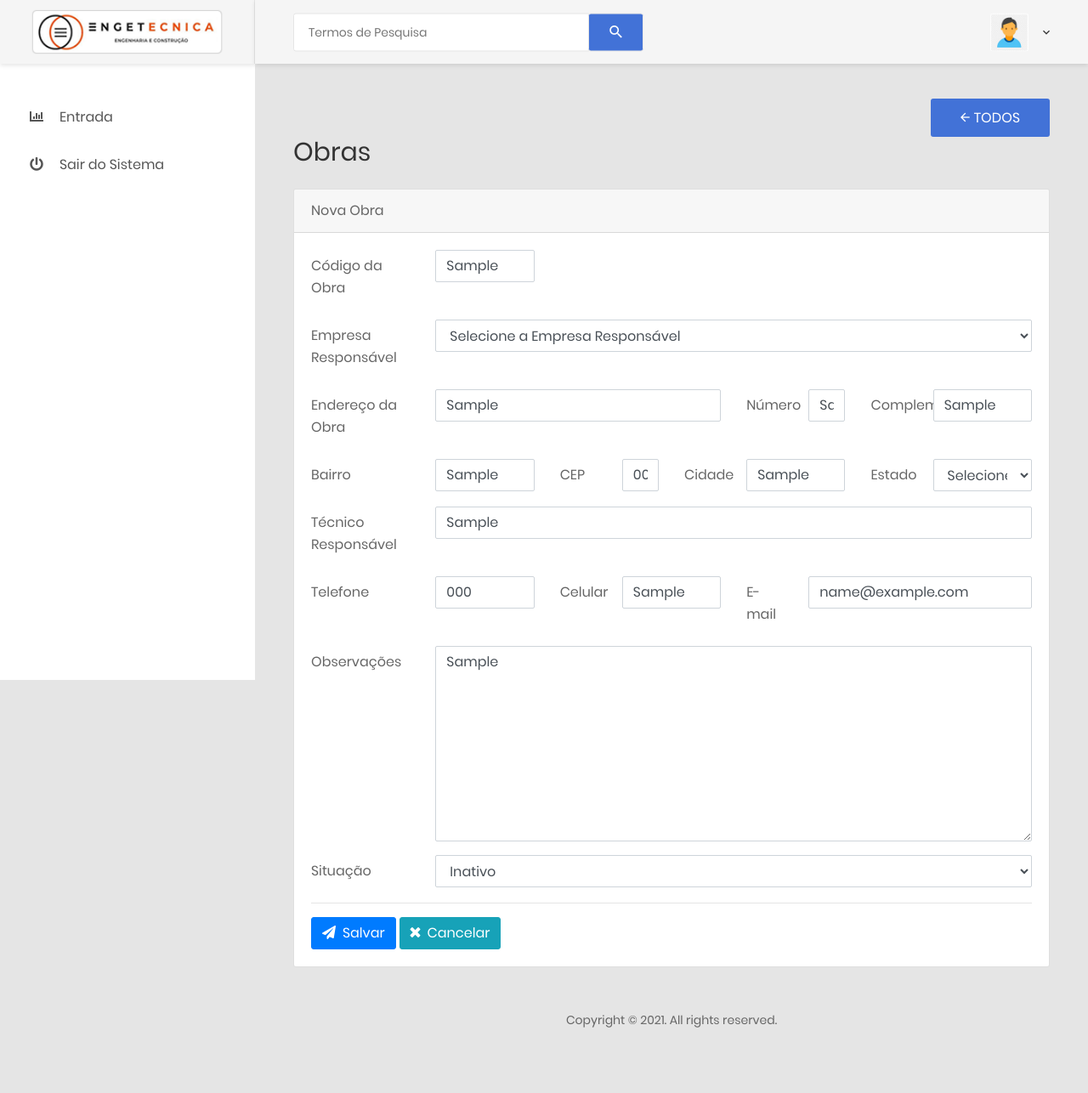
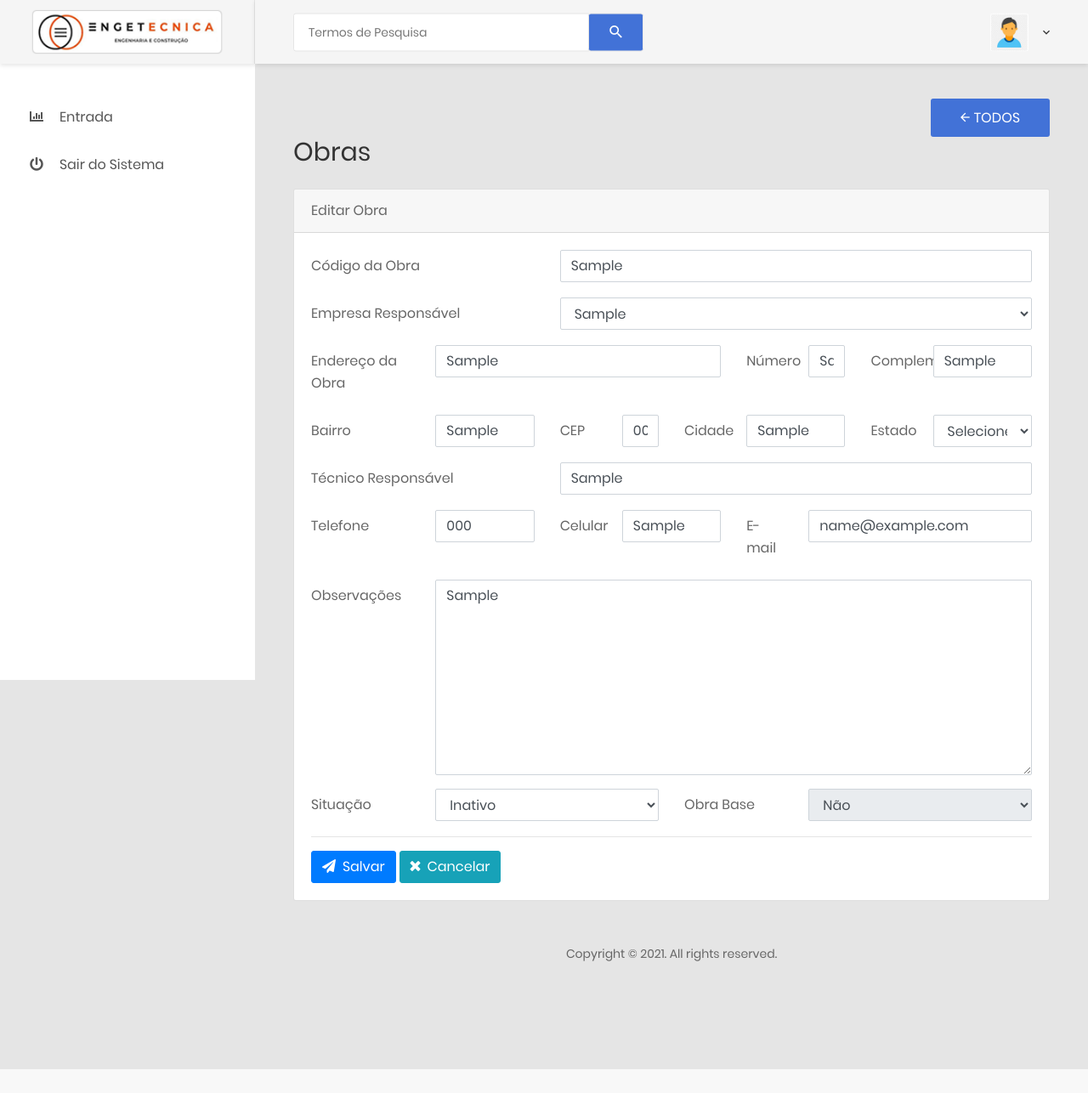
Before and after one commit to engetecnica/sga-ativos, a CodeIgniter app: page /database/index.php/obra/editar/1 in a window 1280 px wide. Shown: the top 1286 px of the page at 85% size. After the commit the page ends 1258 px from the top, so only its background shows below. Run offline with CodeIgniter, Linux system fonts and the light colour scheme; the visitor is signed in with stand-in values (Sample User, id 1); tables that the repository leaves empty or names only in its code hold one stand-in row (values such as "Sample post"); data that the repository does not hold is empty; some libraries are stand-ins or nearby versions.

Commit message:
Atualiza modulo cadastro de obras

```diff
--- a/application/core/MY_Loader.php
+++ b/application/core/MY_Loader.php
@@ -14,6 +14,20 @@ class MY_Loader extends MX_Loader {
 
     		case 1:
     		$status = "INATIVO";
+    		break;
+    	}
+
+    	return $status;
+    }
+
+    public function get_obra_base($status=null){
+    	switch($status){
+    		case 0:
+    		$status = "NÃO";
+    		break;
+
+    		case 1:
+    		$status = "SIM";
     		break;
     	}
 
--- a/application/modules/obra/controllers/Obra.php
+++ b/application/modules/obra/controllers/Obra.php
@@ -21,9 +21,7 @@ class Obra  extends MY_Controller {
     }
 
     function index($subitem=null) {
-
         $data['lista'] = $this->obra_model->get_lista();
-
     	$subitem = ($subitem==null ? 'index' : $subitem);
         $this->get_template($subitem, $data);
     }
@@ -35,14 +33,15 @@ class Obra  extends MY_Controller {
     }
 
     function editar($id_obra=null){
+        $data['empresas'] = $this->obra_model->get_empresas();
         $data['detalhes'] = $this->obra_model->get_obra($id_obra);
         $data['estados'] = $this->get_estados();
         $this->get_template('index_form', $data);
     }
 
     function salvar(){
-
         $data['id_obra'] = !is_null($this->input->post('id_obra')) ? $this->input->post('id_obra') : '';
+        $data['id_empresa'] = !is_null($this->input->post('id_empresa')) ? $this->input->post('id_empresa') : null;
         $data['codigo_obra'] = $this->input->post('codigo_obra');
         $data['endereco'] = $this->input->post('endereco');
         $data['endereco_numero'] = $this->input->post('endereco_numero');
@@ -59,13 +58,16 @@ class Obra  extends MY_Controller {
         $data['situacao'] = $this->input->post('situacao');
 
         $tratamento = $this->obra_model->salvar_formulario($data);
+        if ($this->input->post('obra_base') && ($this->input->post('obra_base') == 1)){
+            $this->obra_model->set_obra_base($data['id_obra']);
+        }
+
         if($data['id_obra']==''){
             $this->session->set_flashdata('msg_retorno', "Novo registro inserido com sucesso!");
         } else {
             $this->session->set_flashdata('msg_retorno', "Registro atualizado com sucesso!");
         }
         echo redirect(base_url("obra"));
-
     }
 
     function deletar($id=null){
--- a/application/modules/obra/models/Obra_model.php
+++ b/application/modules/obra/models/Obra_model.php
@@ -16,8 +16,12 @@ class Obra_model extends MY_Model {
 	}
 
 	public function get_lista(){
-		$this->db->order_by('id_obra', 'ASC');
-		return $this->db->get('obra')->result();
+		return $this->db->select('obra.*, ep.razao_social as empresa, ep.nome_fantasia')
+		->from('obra')
+		->order_by('id_obra', 'ASC')
+		->join("empresa ep", "ep.id_empresa=obra.id_empresa")
+		->group_by('obra.id_obra')
+		->get()->result();
 	}
 
 	public function get_obra($id_obra=null){
@@ -31,5 +35,29 @@ class Obra_model extends MY_Model {
 		return $this->db->get('empresa')->result();
 	}
 
+	public function set_obra_base($id_obra){
+		$obras = $this->db->select('obra.*')
+						->from('obra')
+						->order_by('id_obra', 'ASC')
+						->where("obra_base = 1")
+						->get()->result();
+
+		if (count($obras) > 0) {
+			foreach ($obras as $obra) {
+				$obra->obra_base = null;
+				$this->salvar_formulario((array) $obra);
+			}
+		}
+
+		$obras = $this->db->select('obra.*')
+		->from('obra')
+		->where(["id_obra" => $id_obra])
+		->get()->result();
+
+		if (isset($obras[0])) {
+			$obras[0]->obra_base = 1;
+			$this->salvar_formulario((array) $obras[0]);
+		}
+	}
 
 }
--- a/application/modules/obra/views/index.php
+++ b/application/modules/obra/views/index.php
@@ -22,10 +22,12 @@
                                 <tr>
                                     <th width="7%">Id</th>
                                     <th>Código da Obra</th>
+                                    <th>Empresa</th>
                                     <th>Responsável</th>
                                     <th>E-mail</th>
                                     <th>Celular</th>
                                     <th>Situação</th>
+                                    <th>Obra Base</th>
                                     <th class="text-right">Opções</th>
                                 </tr>
                             </thead>
@@ -34,13 +36,17 @@
                                 <tr>
                                     <td><?php echo $valor->id_obra; ?></td>
                                     <td><?php echo $valor->codigo_obra; ?></td>
+                                    <td><?php echo $valor->empresa; ?></td>
                                     <td><?php echo $valor->responsavel; ?></td>
                                     <td><?php echo $valor->responsavel_email; ?></td>
                                     <td><?php echo $valor->responsavel_celular; ?></td>
                                     <td><?php echo $this->get_situacao($valor->situacao); ?></td>
+                                    <td><?php echo $this->get_obra_base($valor->obra_base); ?></td>
                                     <td class="text-right">
                                         <a href="<?php echo base_url('obra'); ?>/editar/<?php echo $valor->id_obra; ?>"><i class="fas fa-edit"></i></a>
+                                        <?php if (!$valor->obra_base) { ?>
                                         <a href="javascript:void(0)" data-href="<?php echo base_url('obra'); ?>/deletar/<?php echo $valor->id_obra; ?>" data-registro="<?php echo $valor->id_obra;?>" data-tabela="obra" class="deletar_registro"><i class="fas fa-remove"></i></a>
+                                        <?php } ?>
                                     </td>
                                 </tr>
                                <?php } ?>
--- a/application/modules/obra/views/index_form.php
+++ b/application/modules/obra/views/index_form.php
@@ -18,7 +18,13 @@
                     <h2 class="title-1 m-b-25">Obras</h2>
 
                     <div class="card">
-                        <div class="card-header">Nova Obra</div>
+                        <?php if(isset($detalhes) && isset($detalhes->id_obra)){?>
+                            <div class="card-header">Editar Obra</div>
+                        <?php }?>
+
+                         <?php if(isset($detalhes) && !isset($detalhes->id_obra)) {?>
+                            <div class="card-header">Novo Obra</div>
+                         <?php } ?>
                         <div class="card-body">
 
                             <form action="<?php echo base_url('obra/salvar'); ?>" method="post" enctype="multipart/form-data">
@@ -28,23 +34,28 @@
                                 <?php } ?>
 
                                 <div class="row form-group">
-                                    <div class="col col-md-2">
-                                        <label for="codigo_obra" class=" form-control-label">Código da Obra</label>
+                                    <div class="col col-md-4">
+                                        <label for="codigo_obra" class="form-control-label">Código da Obra</label>
                                     </div>
-                                    <div class="col-12 col-md-2">
-                                        <input type="text" id="codigo_obra" name="codigo_obra" placeholder="Código da Obra" class="form-control" value="<?php if(isset($detalhes) && isset($detalhes->codigo_obra)){ echo $detalhes->codigo_obra; } ?>">
+                                    <div class="col-12 col-md-8">
+                                        <input required="required" type="text" id="codigo_obra" name="codigo_obra" placeholder="Código da Obra" class="form-control" value="<?php if(isset($detalhes) && isset($detalhes->codigo_obra)){ echo $detalhes->codigo_obra; } ?>">
                                     </div>
                                 </div>
 
                                 <div class="row form-group">
-                                    <div class="col col-md-2">
+                                    <div class="col col-md-4">
                                         <label for="razao_social" class=" form-control-label">Empresa Responsável</label>
                                     </div>
-                                    <div class="col-12 col-md-10">
-                                        <select class="form-control" id="id_empresa" name="id_empresa">
-                                            <option value="0">Selecione a Empresa Responsável</option>
+                                    <div class="col-12 col-md-8">
+                                        <select required="required" class="form-control" id="id_empresa" name="id_empresa">
+                                            <option value="">Selecione a Empresa Responsável</option>
                                             <?php foreach($empresas as $empresa){ ?>
-                                            <option value="<?php echo $empresa->id_empresa;?>"><?php echo $empresa->razao_social; ?></option>
+                                                <option
+                                                    <?php echo (isset($detalhes) && isset($detalhes->id_empresa)) && ($empresa->id_empresa == $detalhes->id_empresa) ? "selected" : "";?>
+                                                    value="<?php echo $empresa->id_empresa;?>"
+                                                >
+                                                    <?php echo $empresa->razao_social; ?>
+                                                </option>
                                             <?php } ?>
                                         </select>
                                     </div>
@@ -109,10 +120,10 @@
                                 </div>
 
                                 <div class="row form-group">
-                                    <div class="col col-md-2">
+                                    <div class="col col-md-4">
                                         <label for="responsavel" class=" form-control-label">Técnico Responsável</label>
                                     </div>
-                                    <div class="col-12 col-md-10">
+                                    <div class="col-12 col-md-8">
                                         <input type="text" id="responsavel" name="responsavel" placeholder="Responsável" class="form-control" value="<?php if(isset($detalhes) && isset($detalhes->responsavel)){ echo $detalhes->responsavel; } ?>">
                                     </div>
                                 </div>
@@ -153,10 +164,20 @@
                                     <div class="col col-md-2">
                                         <label for="situacao" class=" form-control-label">Situação</label>
                                     </div>
-                                    <div class="col-12 col-md-10">
+                                    <div class="col-12 col-md-4">
                                         <select name="situacao" id="situacao" class="form-control">
                                             <option value="1" <?php if(isset($detalhes) && isset($detalhes->situacao) && $detalhes->situacao==1){ echo "selected='selected'"; } ?>>Inativo</option>
                                             <option value="0" <?php if(isset($detalhes) && isset($detalhes->situacao) && $detalhes->situacao==0){ echo "selected='selected'"; } ?>>Ativo</option>
+                                        </select>
+                                    </div>
+
+                                    <div class="col col-md-2">
+                                        <label for="obra_base" class=" form-control-label">Obra Base</label>
+                                    </div>
+                                    <div class="col-12 col-md-4">
+                                        <select <?php echo (isset($detalhes) && isset($detalhes->obra_base)) ? 'disabled' : '';?> name="obra_base" id="obra_base" class="form-control">
+                                            <option value="" <?php if(isset($detalhes) && isset($detalhes->obra_base) && $detalhes->obra_base==null){ echo "selected='selected'"; } ?>>Não</option>
+                                            <option value="1" <?php if(isset($detalhes) && isset($detalhes->obra_base) && $detalhes->obra_base==1){ echo "selected='selected'"; } ?>>Sim</option>
                                         </select>
                                     </div>
                                 </div>
```
Also changed, not shown: 1 other file.
